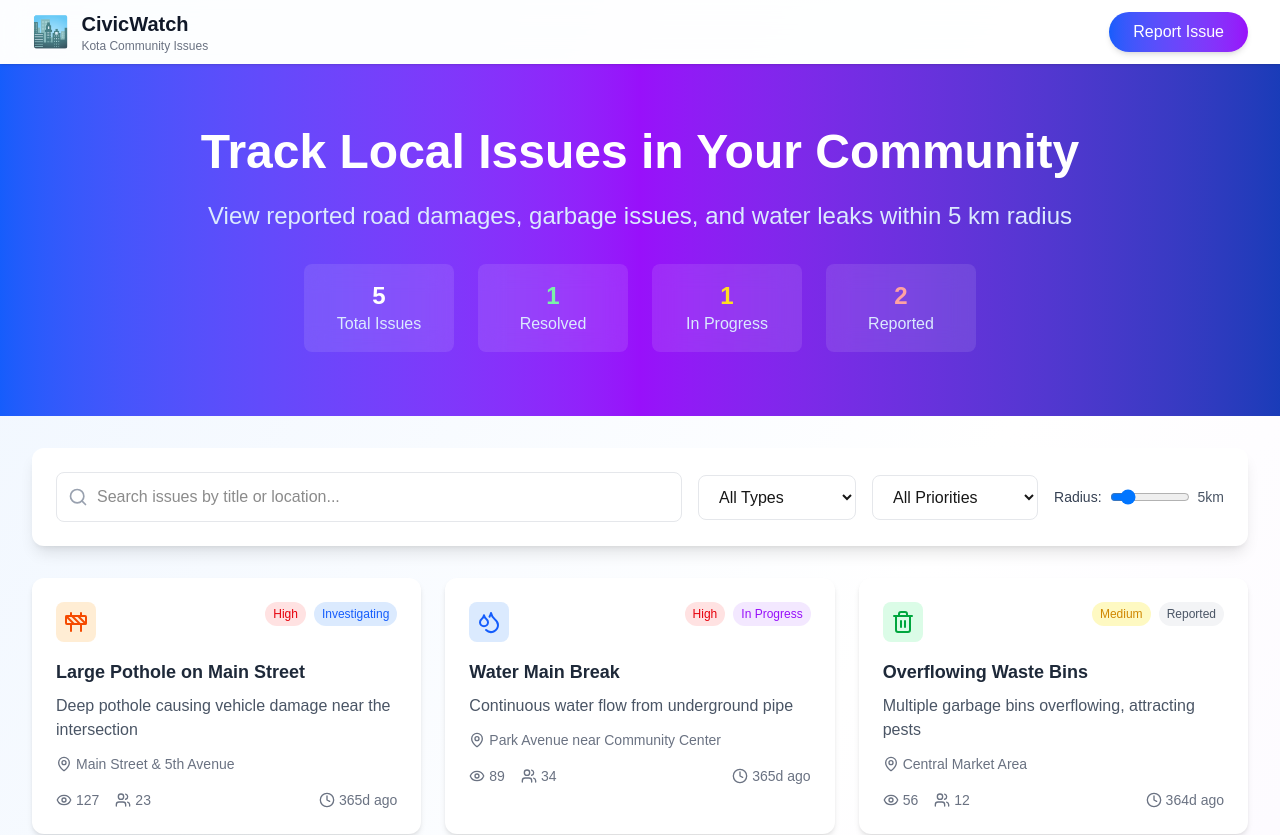
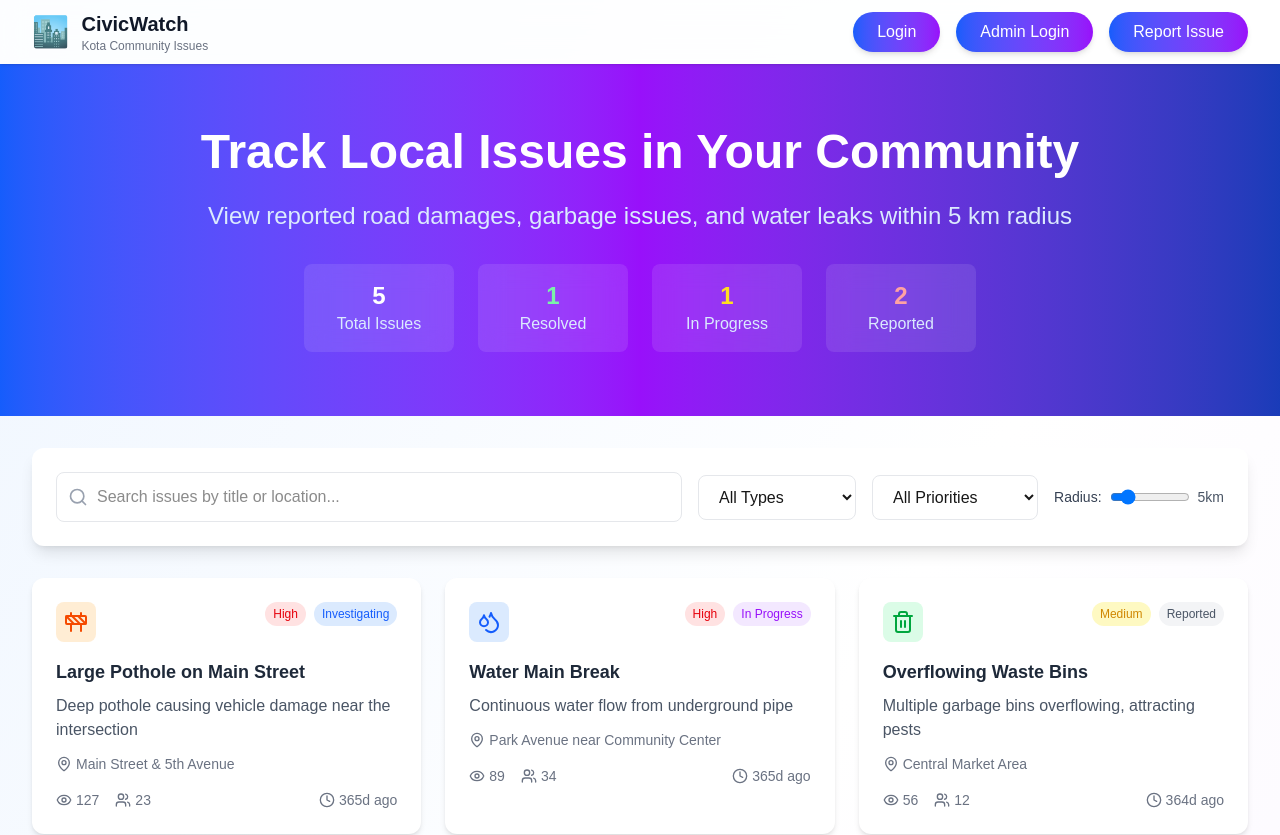
Before and after one commit to arhantsg07/HashMasters, a Next.js app: page / in a window 1280 px wide. Shown: the top 835 px of the page. Built offline with nearby package versions, Linux system fonts and the light colour scheme.

Commit message:
updated home page

```diff
--- a/app/page.tsx
+++ b/app/page.tsx
@@ -1,5 +1,6 @@
 "use client";
 import React, { useState, useEffect } from 'react';
+import Link from 'next/link';
 import { MapPin, AlertTriangle, Droplets, Trash2, Construction, Eye, Clock, Users, Filter, Search } from 'lucide-react';
 
 interface Issue {
@@ -213,10 +214,23 @@ export default function CivicIssueTracker() {
               </div>
             </div>
 
-            <div className="flex items-center gap-4">
-              <button className="bg-gradient-to-r from-blue-600 to-purple-600 text-white px-6 py-2 rounded-full font-medium hover:from-blue-700 hover:to-purple-700 transition-all duration-200 shadow-md hover:shadow-lg">
-                Report Issue
-              </button>
+            <div className='flex gap-4'>
+              <div className="flex items-center gap-4">
+                <button className="bg-gradient-to-r from-blue-600 to-purple-600 text-white px-6 py-2 rounded-full font-medium hover:from-blue-700 hover:to-purple-700 transition-all duration-200 shadow-md hover:shadow-lg">
+                  <Link href="/login">Login </Link>
+                </button>
+              </div>
+              <div className="flex items-center gap-4">
+                <button className="bg-gradient-to-r from-blue-600 to-purple-600 text-white px-6 py-2 rounded-full font-medium hover:from-blue-700 hover:to-purple-700 transition-all duration-200 shadow-md hover:shadow-lg">
+                  <Link href="/login">Admin Login</Link>
+                </button>
+              </div>
+
+              <div className="flex items-center gap-4">
+                <button className="bg-gradient-to-r from-blue-600 to-purple-600 text-white px-6 py-2 rounded-full font-medium hover:from-blue-700 hover:to-purple-700 transition-all duration-200 shadow-md hover:shadow-lg">
+                  <Link href="/report-issue">Report Issue</Link>
+                </button>
+              </div>
             </div>
           </div>
         </div>
```
